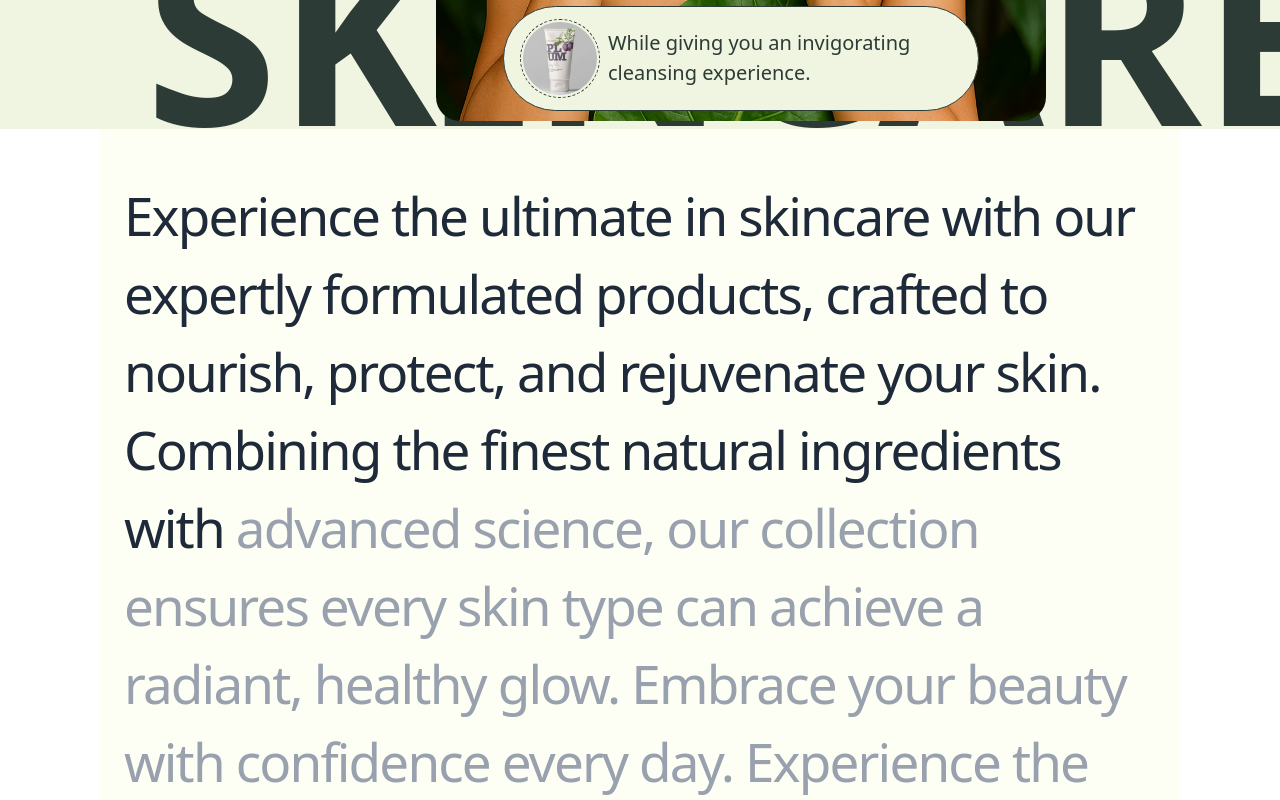
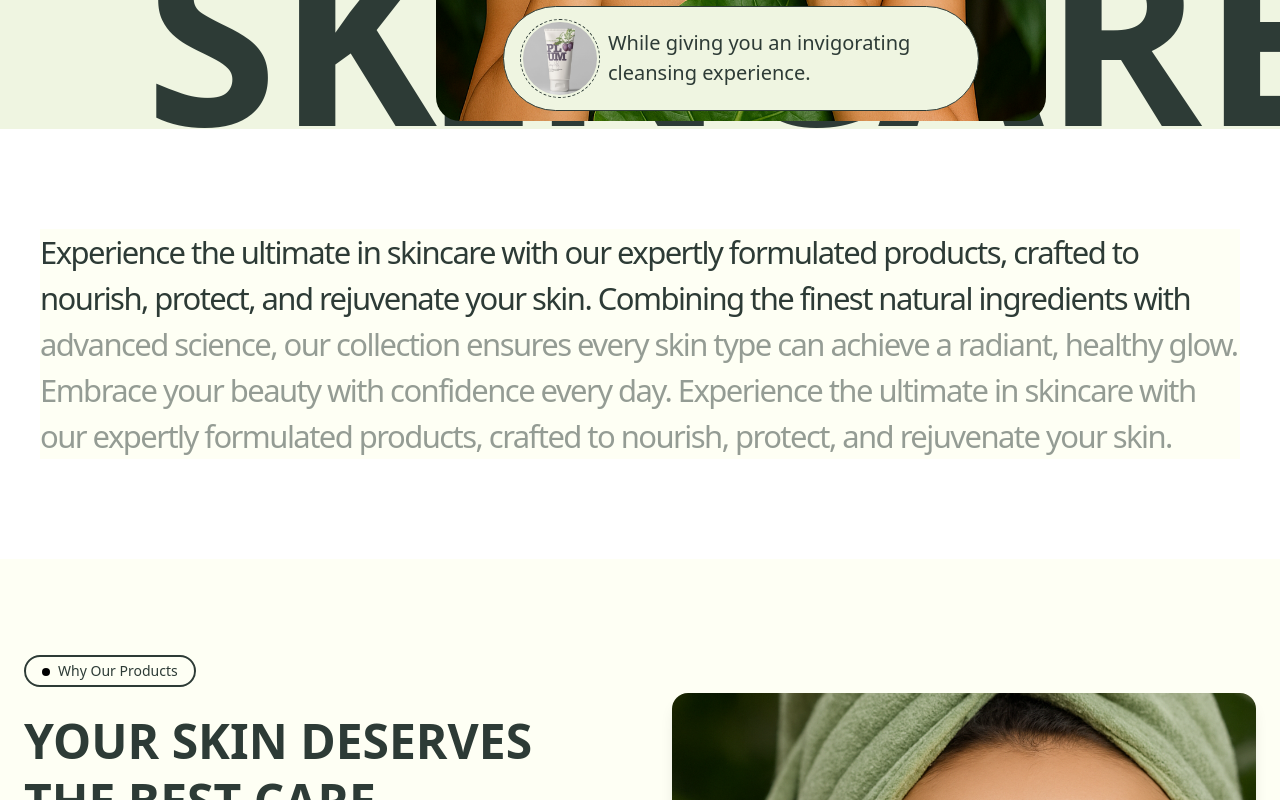
Before and after one commit to k-ish-san/Assignment, a React app: page / in a window 1280 px wide. Shown: the part 1100-1900 px from the top of the page. Built offline with nearby package versions, Linux system fonts and the light colour scheme; the HTML template or start-up script is replaced by a standard one.

Commit message:
Update SkincareText component styles for improved readability and consistency

```diff
--- a/src/components/SkinCareText.jsx
+++ b/src/components/SkinCareText.jsx
@@ -1,15 +1,16 @@
 import React from "react";
 
 const SkincareText = () => (
-  <div className="bg-[#FEFFF4] py-12 px-6 text-[53px] leading-[78px] font-[400] tracking-[-0.035em] mx-[100px]">
-    <p className="text-gray-800 ">
+  <div className="bg-[#FEFFF4] mx-[30px] my-50 text-[20px] leading-[30px] tracking-[-0.035em] md:text-[31px] md:leading-[46px] md:tracking-[-0.05em] md:mx-[40px] md:my-[100px]
+  2xl:text-[53px] 2xl:leading-[78px] font-[400] 2xl:tracking-[-0.035em] 2xl:mx-[100px] 2xl:mt-[100px] 2xl:mb-[300px]">
+    <p className="text-[#2D3B36] ">
       Experience the ultimate in skincare with our expertly formulated products,
       crafted to nourish, protect, and rejuvenate your skin.
-      <span className="font-normal">
+      <span className="">
         {" "}
         Combining the finest natural ingredients with{" "}
       </span>
-      <span className="text-gray-400 ">
+      <span className="text-[#2D3B36] opacity-50 ">
         advanced science, our collection ensures every skin type can achieve a
         radiant, healthy glow. Embrace your beauty with confidence every day.
         Experience the ultimate in skincare with our expertly formulated
```
